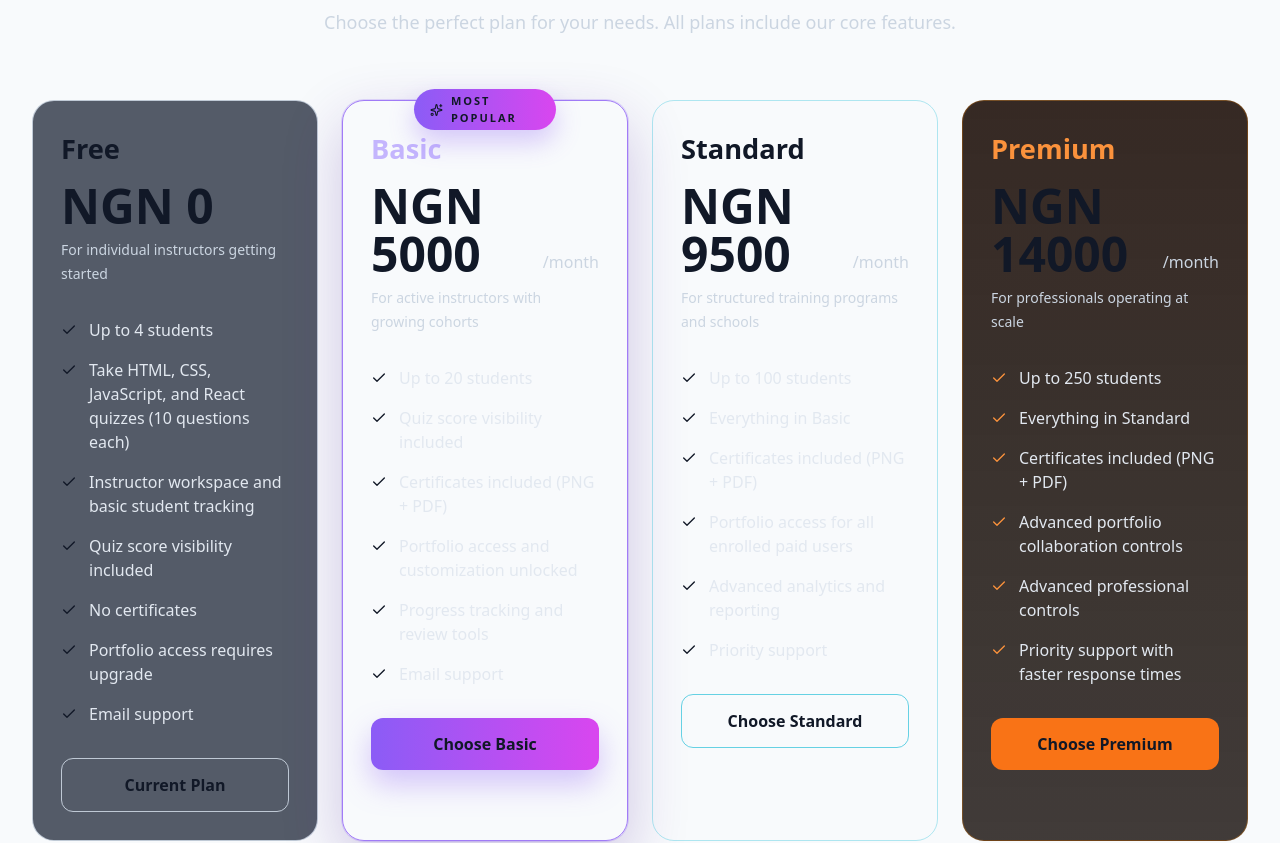
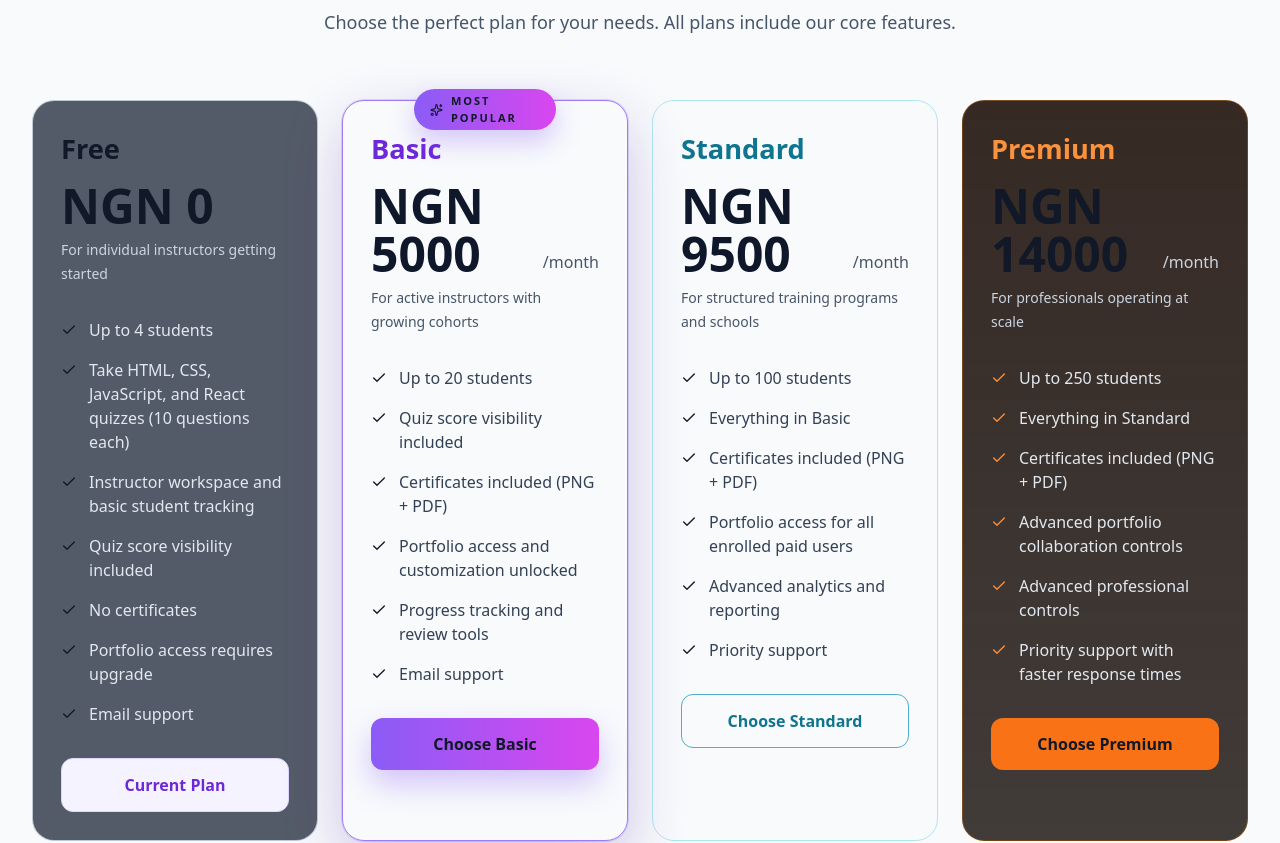
Before and after one commit to BrianE-Dev/DevPortix, a React (Vite) app in the folder frontend/: page /pricing in a window 1280 px wide. Shown: the part 281-1124 px from the top of the page. Built offline with nearby package versions, Linux system fonts and the light colour scheme; no server answers.

Commit message:
DevPortix Version 1.42

```diff
--- a/frontend/src/components/Pricing.jsx
+++ b/frontend/src/components/Pricing.jsx
@@ -6,15 +6,18 @@ import { PRICING_PLANS } from '../data/pricingPlans';
 import LocalStorageService from '../services/localStorageService';
 import { paymentApi } from '../services/paymentApi';
 import { useAuth } from '../hooks/useAuth';
+import { useTheme } from '../hooks/useTheme';
 import { ROLES } from '../utils/constants';
 
 const Pricing = () => {
   const { isAuthenticated, user } = useAuth();
+  const { theme } = useTheme();
   const [searchParams] = useSearchParams();
   const navigate = useNavigate();
   const [activePlanId, setActivePlanId] = useState('');
   const [notice, setNotice] = useState('');
   const [error, setError] = useState('');
+  const isDark = theme === 'dark';
   const currentPlan = useMemo(() => String(user?.subscription || 'free').toLowerCase(), [user?.subscription]);
   const isOrganization = user?.role === ROLES.ORGANIZATION;
   const visiblePlans = useMemo(
@@ -103,7 +106,7 @@ const Pricing = () => {
           <h2 className="text-4xl sm:text-5xl font-bold text-white mb-4">
             Simple, Transparent Pricing
           </h2>
-          <p className="text-lg text-slate-300 max-w-3xl mx-auto">
+          <p className={`text-lg max-w-3xl mx-auto ${isDark ? 'text-slate-300' : 'text-slate-600'}`}>
             Choose the perfect plan for your needs. All plans include our core features.
           </p>
         </div>
@@ -123,17 +126,28 @@ const Pricing = () => {
               const titleClass = plan.id === 'free'
                 ? 'text-white'
                 : plan.id === 'basic'
-                  ? 'text-violet-300'
+                  ? isDark
+                    ? 'text-violet-300'
+                    : 'text-violet-700'
                   : plan.id === 'standard'
-                    ? 'text-cyan-400'
+                    ? isDark
+                      ? 'text-cyan-400'
+                      : 'text-cyan-700'
                     : 'text-orange-400';
+              const bodyTextClass = isDark || plan.id === 'premium' || plan.id === 'free' ? 'text-slate-300' : 'text-slate-600';
+              const featureTextClass = isDark || plan.id === 'premium' || plan.id === 'free' ? 'text-slate-200' : 'text-slate-700';
+              const priceClass = isDark || plan.id === 'premium' || plan.id === 'free' ? 'text-white' : 'text-slate-900';
               const buttonClass = isPopular
                 ? 'bg-gradient-to-r from-violet-500 to-fuchsia-500 text-white shadow-[0_14px_30px_rgba(139,92,246,0.35)] hover:opacity-95'
                 : plan.id === 'standard'
-                  ? 'border border-cyan-500/60 bg-transparent text-cyan-400 hover:bg-cyan-500/10'
+                  ? isDark
+                    ? 'border border-cyan-500/60 bg-transparent text-cyan-400 hover:bg-cyan-500/10'
+                    : 'border border-cyan-600/70 bg-transparent text-cyan-700 hover:bg-cyan-100'
                   : plan.id === 'premium'
                     ? 'bg-orange-500 text-white hover:bg-orange-400'
-                    : 'border border-white/10 bg-white/8 text-white hover:bg-white/12';
+                    : isDark
+                      ? 'border border-white/10 bg-white/8 text-white hover:bg-white/12'
+                      : 'border border-violet-200 bg-violet-50 text-violet-700 hover:bg-violet-100';
               const iconClass = plan.id === 'premium' ? 'text-orange-400' : 'text-emerald-400';
 
               return (
@@ -153,17 +167,17 @@ const Pricing = () => {
               <div className="mb-8 text-left">
                 <h3 className={`mb-3 text-[1.7rem] font-bold ${titleClass}`}>{plan.name}</h3>
                 <div className="mb-2 flex items-end gap-2">
-                  <span className="text-5xl font-bold text-white">{plan.price}</span>
-                  {plan.period && <span className="mb-1 text-slate-300">{plan.period}</span>}
+                  <span className={`text-5xl font-bold ${priceClass}`}>{plan.price}</span>
+                  {plan.period && <span className={`mb-1 ${bodyTextClass}`}>{plan.period}</span>}
                 </div>
-                <p className="max-w-xs text-sm leading-6 text-slate-300">{plan.description}</p>
+                <p className={`max-w-xs text-sm leading-6 ${bodyTextClass}`}>{plan.description}</p>
               </div>
 
               <ul className="space-y-4 mb-8">
                 {plan.features.map((feature) => (
                   <li key={feature} className="flex items-start">
                     <Check className={`mt-1 mr-3 h-4 w-4 flex-shrink-0 ${iconClass}`} />
-                    <span className="text-slate-200">{feature}</span>
+                    <span className={featureTextClass}>{feature}</span>
                   </li>
                 ))}
               </ul>
@@ -187,7 +201,7 @@ const Pricing = () => {
         </div>
 
         <div className="mt-12 text-center">
-          <p className="text-slate-300 italic">
+          <p className={`italic ${isDark ? 'text-slate-300' : 'text-slate-600'}`}>
             {isOrganization
               ? 'Organization accounts start from Basic and can upgrade anytime.'
               : 'Start free and upgrade anytime as your student base grows.'}
```
